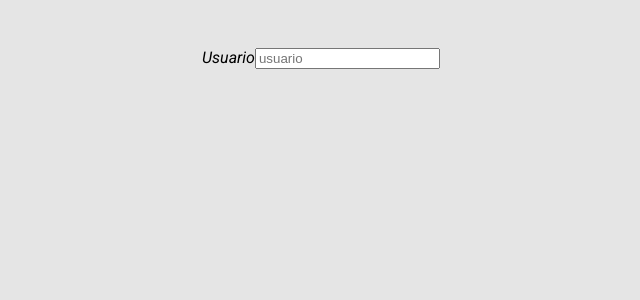
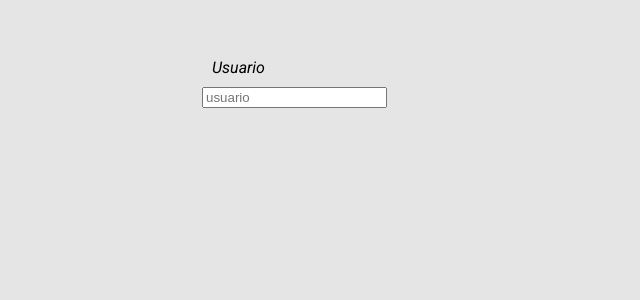
Before and after one commit to winder001/formulario-con-React, a React (Create React App) app: page / in a window 1280 px wide. Shown: the top 300 px of the page, without its empty margins (78-718 px from the left). Built offline with nearby package versions, Linux system fonts and the light colour scheme.

Commit message:
estilos al Label

```diff
--- a/src/App.js
+++ b/src/App.js
@@ -1,5 +1,5 @@
 import React from 'react';
-import {Formulario} from './elementos/Formularios.js';
+import {Formulario, Label} from './elementos/Formularios.js';
 
 const App = () => {
   return (
@@ -7,7 +7,7 @@ const App = () => {
             <Formulario action="">
               <div>
 
-                  <label htmlFor="">Usuario</label>
+                  <Label htmlFor="">Usuario</Label>
                   <input type="text" placeholder="usuario"/>
               </div>
           </Formulario>
--- a/src/elementos/Formularios.js
+++ b/src/elementos/Formularios.js
@@ -11,4 +11,13 @@ const Formulario = styled.form`
 	}
 `;
 
-export {Formulario};
+const Label = styled.label`
+	display: block;
+	font-weigth:700;
+	padding: 10px;
+	min-heigth: 40px;
+	cursor: pointer;
+
+`;
+
+export {Formulario, Label};
```
